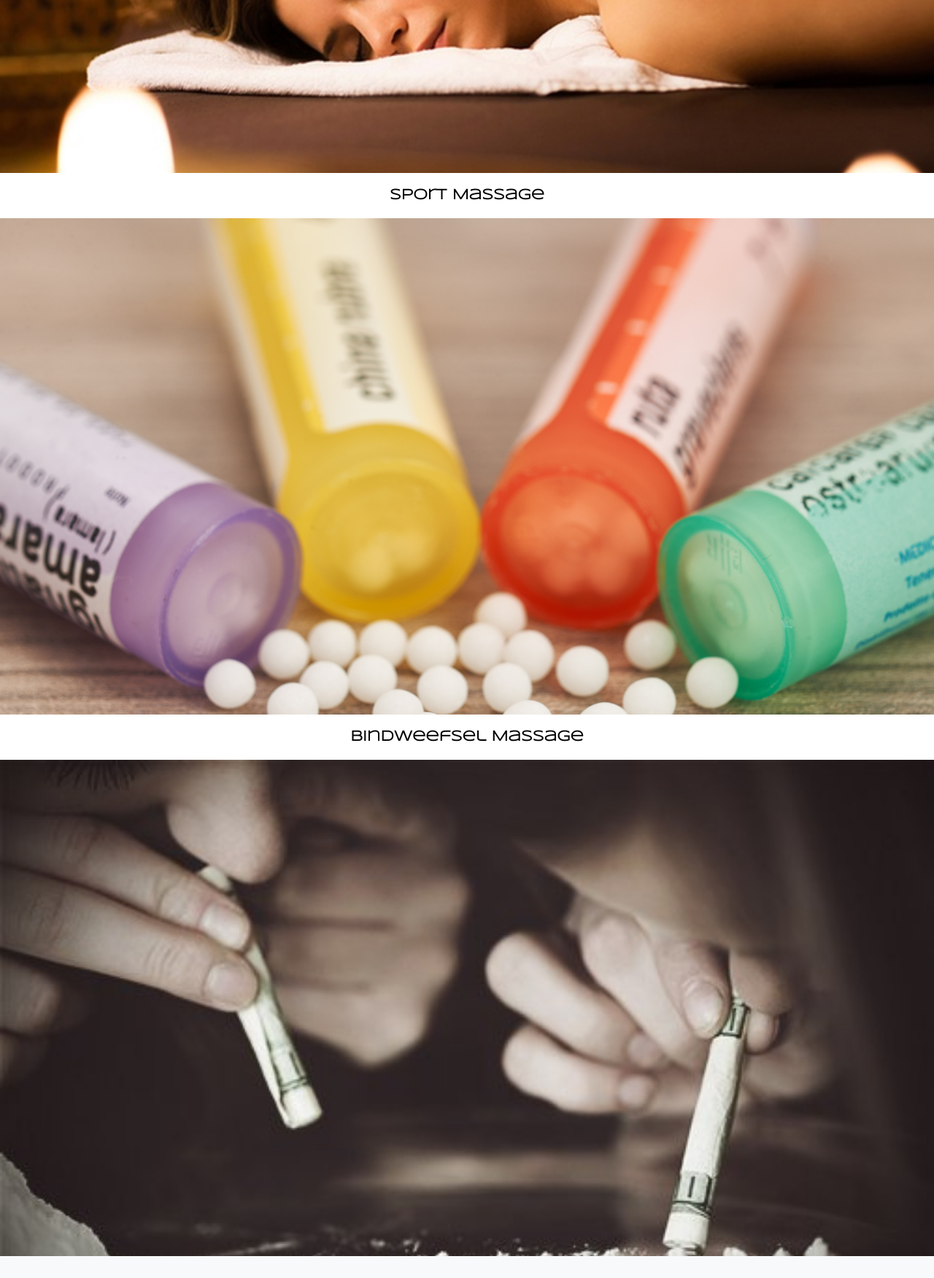
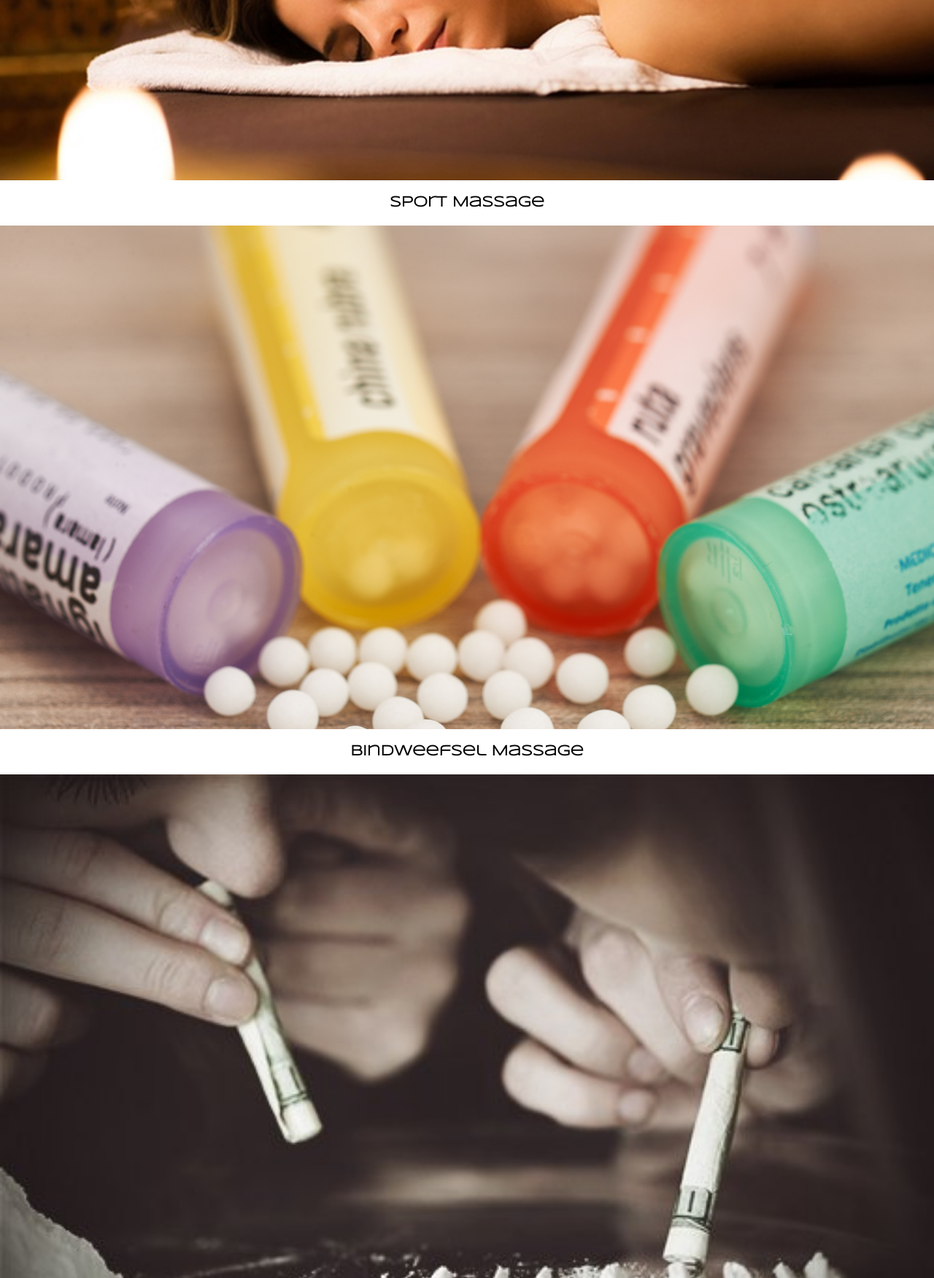
Before and after one commit to Orikuu/proftaak-massage, a PHP site: page /behandeling.php in a window 1280 px wide. Shown: the part 561-2312 px from the top of the page at 73% size. Before the commit the page ends 2282 px from the top, so only its background shows below. Run offline with PHP 8.4, Linux system fonts and the light colour scheme.

Commit message:
Actually fixed behandelingen.php vh this commit.

```diff
--- a/behandeling.php
+++ b/behandeling.php
@@ -2,7 +2,7 @@
 <html>
 <head>
 <meta charset="utf-8" />
-<meta name="description" content="Portfolio">
+<meta name="description" content="#1 massage praktijk in Helmond.">
 <meta name="viewport" content="width=device-width, initial-scale=1, shrink-to-fit=no">
 <link rel="stylesheet" href="https://maxcdn.bootstrapcdn.com/bootstrap/4.0.0/css/bootstrap.min.css">
 <link rel="stylesheet" type="text/css" href="//fonts.googleapis.com/css?family=Syncopate" />
--- a/css/behandeling.css
+++ b/css/behandeling.css
@@ -23,7 +23,7 @@ h1 {
 	font-size: 20px;
 }
 #box1 {
-	height: 85vh;
+	height: calc(100vh - 110px);
 	width: 100%;
 	background-image: url("../img/image1.jpg");
 	background-size: cover;
@@ -31,7 +31,7 @@ h1 {
 	background-attachment: fixed;
 }
 #box2 {
-	height: 85vh;
+	height: calc(100vh - 110px);
 	width: 100%;
 	background-image: url("../img/image2.jpg");
 	background-size: cover;
@@ -39,7 +39,7 @@ h1 {
 	background-attachment: fixed;
 }
 #box3 {
-	height: 85vh;
+	height: calc(100vh - 110px);
 	width: 100%;
 	background-image: url("../img/image3.jpg");
 	background-size: cover;
--- a/index.php
+++ b/index.php
@@ -2,7 +2,7 @@
 <html>
 <head>
 <meta charset="utf-8" />
-<meta name="description" content="Portfolio">
+<meta name="description" content="#1 massage praktijk in Helmond.">
 <meta name="viewport" content="width=device-width, initial-scale=1, shrink-to-fit=no">
 <link rel="stylesheet" href="https://maxcdn.bootstrapcdn.com/bootstrap/4.0.0/css/bootstrap.min.css">
 <link rel="stylesheet" type="text/css" href="//fonts.googleapis.com/css?family=Syncopate" />
```
